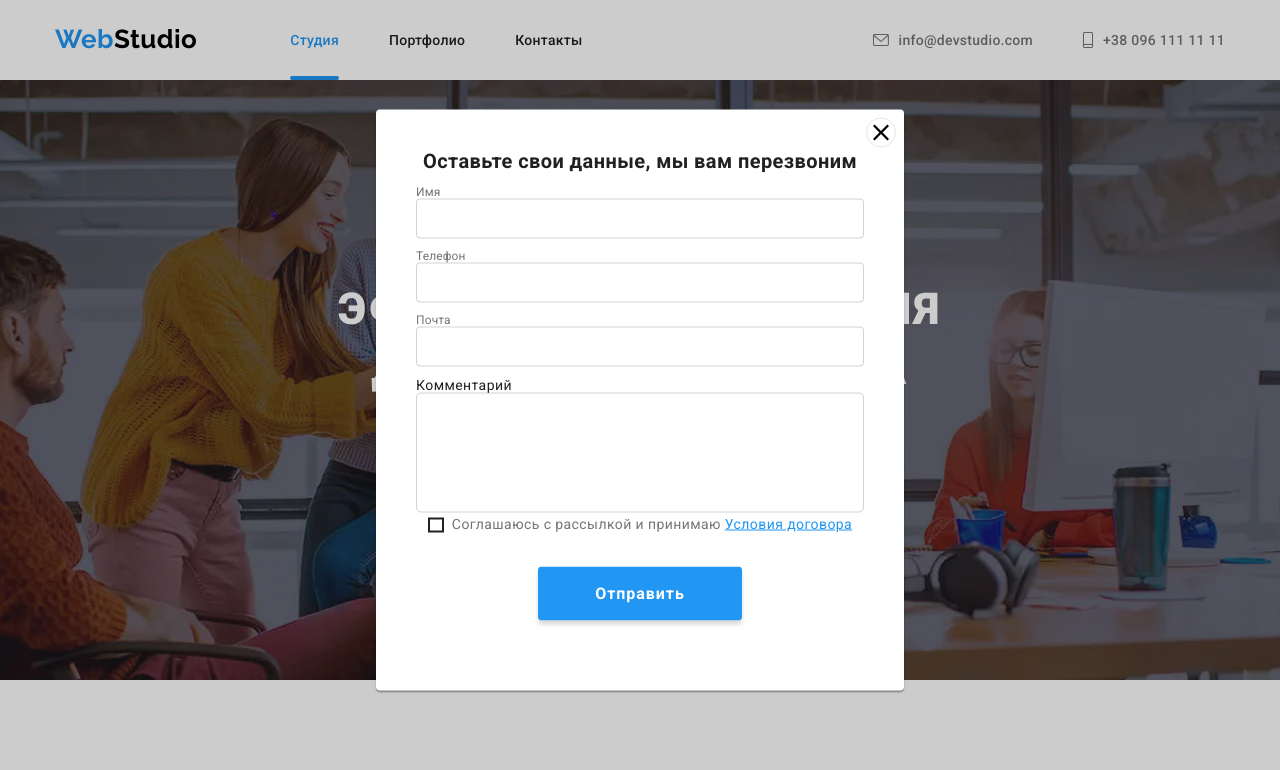
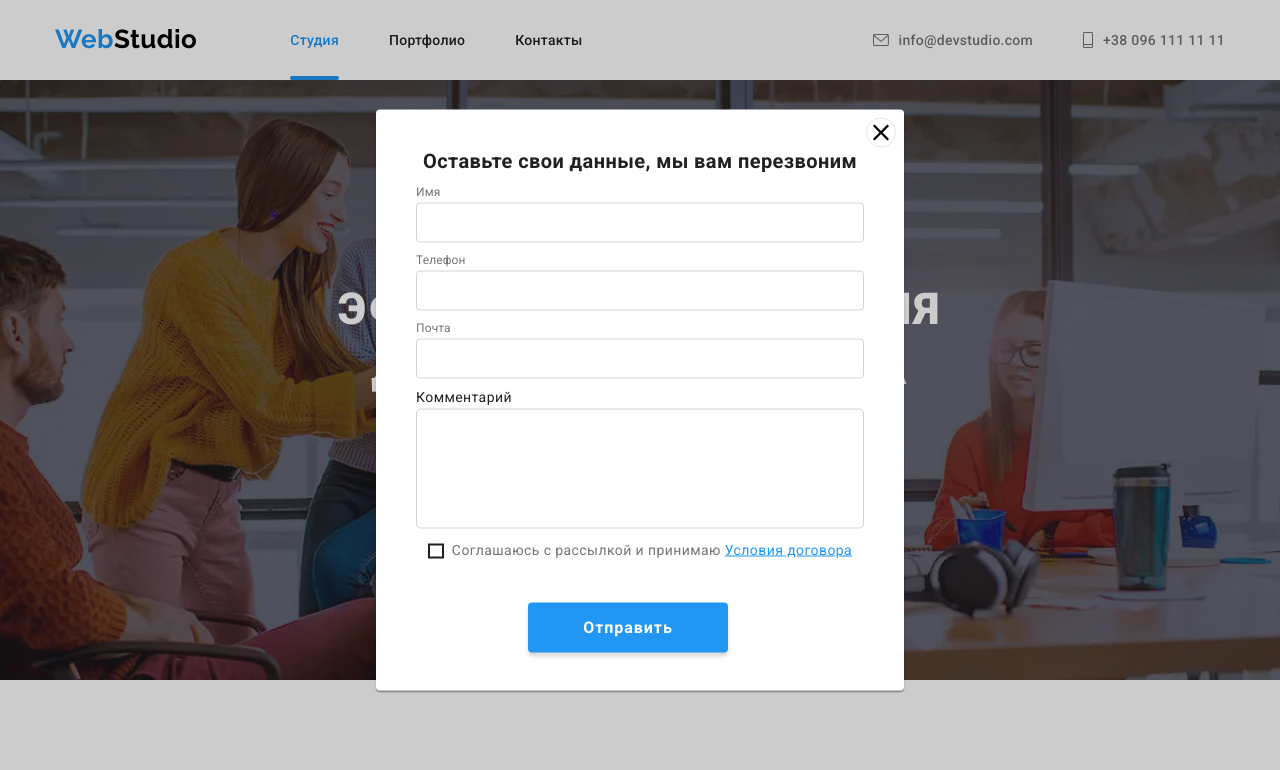
Before and after one commit to ViacheslavShvets/goit-markup-hw-06, a plain HTML site: page index.html in a window 1280 px wide. Both pictures are taken after a click on the button "Заказать услугу". Shown: the top 770 px of the page. Drawn offline with nearby package versions, Linux system fonts and the light colour scheme.

Commit message:
правки кнопок і модалки

```diff
--- a/css/styles.css
+++ b/css/styles.css
@@ -757,12 +757,6 @@ a {
 
 	transition: background-color 250ms var(--timing-variable);
 }
-
-.form-button:hover,
-.form-button:focus {
-	background-color: var(--blue-but-cl);
-}
-
 .form-button-text {
 	margin-right: 10px;
 
@@ -771,6 +765,11 @@ a {
 	line-height: 1.9;
 	letter-spacing: 0.06em;
 	color: var(--light-bgr-cl);
+}
+
+.form-button:hover,
+.form-button:focus {
+	background-color: var(--blue-but-cl);
 }
 
 .form-button-icon {
@@ -798,12 +797,11 @@ a {
 	position: absolute;
 	top: 50%;
 	left: 50%;
-	min-width: 528px;
-	min-height: 581px;
+	width: 528px;
+	height: 581px;
 	background: var(--light-bgr-cl);
 	box-shadow: 0px 1px 3px rgba(0, 0, 0, 0.12), 0px 1px 1px rgba(0, 0, 0, 0.14), 0px 2px 1px rgba(0, 0, 0, 0.2);
 	border-radius: 4px;
-	/* transform: translate(-50%, -50%);*/
 	transform: translate(-50%, -50%) scale(1);
 	transition: transform 250ms var(--timing-variable);
 }
@@ -864,6 +862,8 @@ a {
 	display: block;
 	width: 100%;
 	height: 120px;
+	margin-top: 4px;
+	margin-bottom: 10px;
 
 	padding: 12px 16px;
 
@@ -900,15 +900,9 @@ a {
 
 .submit-modal {
 	min-width: 200px;
-	height: 100%;
 	padding: 10px 55px;
-	margin-left: auto;
-	margin-right: auto;
+	margin-left: 25%;
 	margin-top: 30px;
-
-	display: flex;
-	align-items: center;
-	text-align: center;
 
 	font-family: inherit;
 	font-weight: 700;
@@ -919,7 +913,7 @@ a {
 	background: var(--background-color-icons);
 	box-shadow: 0px 4px 4px rgba(0, 0, 0, 0.15);
 	border-radius: 4px;
-	border-color: transparent;
+	border: none;
 }
 .submit-modal:focus,
 .submit-modal:hover {
@@ -933,6 +927,7 @@ a {
 	display: flex;
 	justify-content: center;
 	align-items: center;
+	margin-bottom: 10px;
 
 	font-family: inherit;
 	line-height: 1.71;
@@ -976,6 +971,7 @@ a {
 	display: block;
 	width: 100%;
 	height: 40px;
+	margin-top: 4px;
 
 	padding-left: 42px;
 
```
